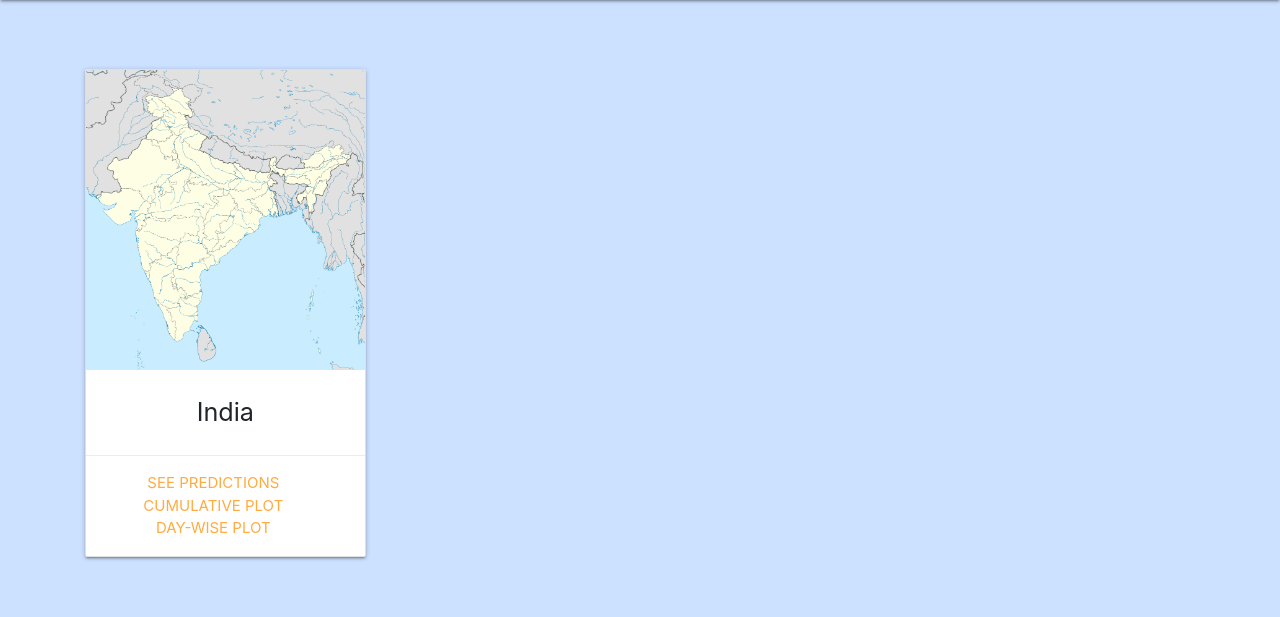
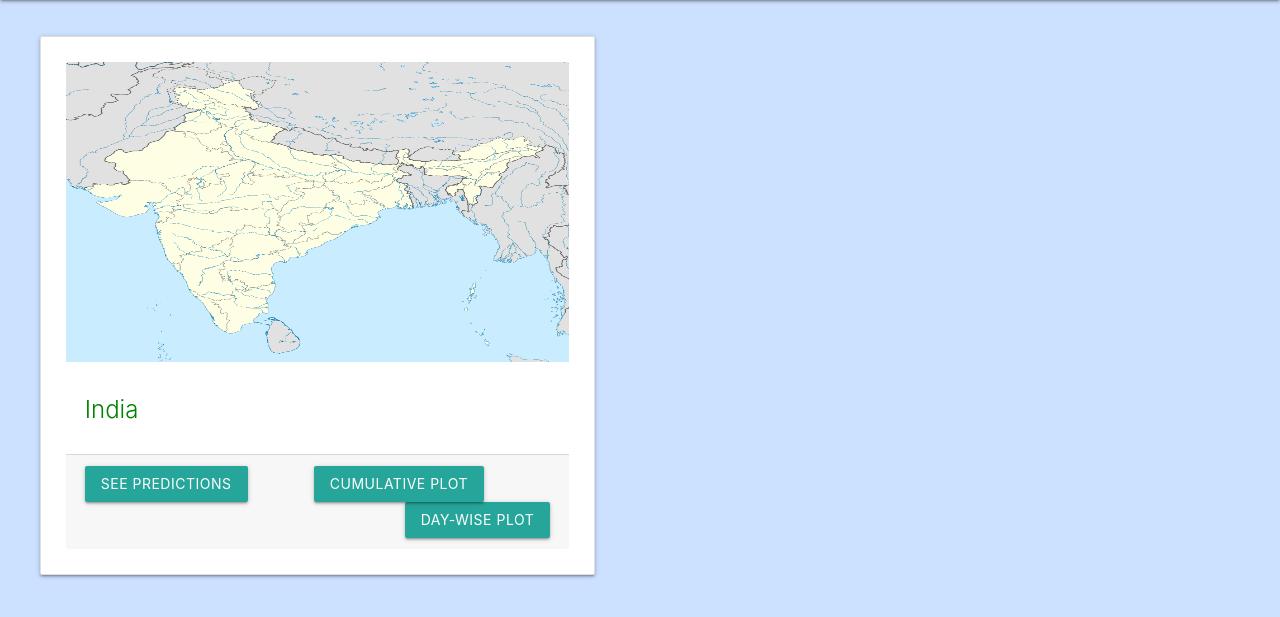
Before and after one commit to SaiVamshiK/Covid19-Future-Predictions-in-India, a Django app: page /overall/ in a window 1280 px wide. Shown: the part 64-681 px from the top of the page. Run offline with Django 3.2, Linux system fonts and the light colour scheme; some libraries are stand-ins or nearby versions.

Commit message:
styling added

```diff
--- a/Covid19PredictorApp/templates/Covid19PredictorApp/overall.html
+++ b/Covid19PredictorApp/templates/Covid19PredictorApp/overall.html
@@ -4,25 +4,42 @@
 {% for state in states%}
 
     {% if state.name == 'India' %}
-        <div style="margin-left: 20px;">
-            <div class="card" style="max-width: 400px;">
-                <div class="card-image">
-                  <img src="{{state.image}}">
 
-                </div>
-                <div class="card-content">
-                  <p class="flow-text" style="text-align: center;">{{state.name}}</p>
-                </div>
-                <div class="card-action" style="text-align: center;">
-                  <a href="display_plot/?state_name={{state.name}}">See Predictions</a>
-                  <br>
-                  <a href="cumulative/?state_name={{state.name}}">Cumulative Plot</a>
-                  <br>
-                  <a href="daywise/?state_name={{state.name}}">Day-wise Plot</a>
 
-                </div>
-              </div>
+
+        <div class="card" style="width: 37rem; margin:0 auto;">
+            <img class="card-img-top"
+                src= "{{state.image}}"
+                        alt="Card image cap">
+
+            <div class="card-body">
+                <h5 class="card-title" style="color:green">
+                    {{state.name}}
+                </h5>
+            </div>
+
+            <div class="card-footer text-center">
+
+                <button href="display_plot/?state_name={{state.name}}" class="btn btn-primary btn-sm float-left"
+                            id="left" style="color:white">
+                    See Predictions
+                </button>
+
+                <button href="cumulative/?state_name={{state.name}}" class="btn btn-warning btn-sm"
+                        id="center" style="color:white">
+                    Cumulative Plot
+                </button>
+                <button href="daywise/?state_name={{state.name}}" class="btn btn-danger btn-sm float-right"
+                        id="right" style="color:white">
+                    Day-wise Plot
+                </button>
+
+            </div>
         </div>
+
+
+
+
     {% endif %}
 
 
--- a/Covid19PredictorApp/views.py
+++ b/Covid19PredictorApp/views.py
@@ -315,7 +315,31 @@
         message = 'No state selected!!'
 
     context = {
-        'state_name' : message
+        'state_name': message
     }
+    df = pd.read_csv("https://api.covid19india.org/csv/latest/states.csv")
+    dates = []
+    confirmed_cases = []
+    for i in range(len(df)):
+        if df.iloc[i]['State'] == message:
+            t = df.iloc[i]['Date'].split('-')
+            v = datetime.datetime(int(t[0]), int(t[1]), int(t[2]))
+            dates.append(v)
+            confirmed_cases.append(df.iloc[i]['Confirmed'])
+    day_wise = []
+    day_wise.append(confirmed_cases[0])
 
-    return render(request,'Covid19PredictorApp/display_plot.html',context)
+    for i in range(1, len(confirmed_cases)):
+        day_wise.append(confirmed_cases[i] - confirmed_cases[i - 1])
+    fig2, ax = plt.subplots()
+    ax.plot(dates, day_wise)
+    ax.grid()
+    stri = "Daywise new cases in " + message
+    plt.title(stri)
+    plt.xlabel("Dates")
+    plt.ylabel("New cases")
+    buf = io.BytesIO()
+    plt.savefig(buf, format='png')
+    plt.close(fig2)
+    response = HttpResponse(buf.getvalue(), content_type='image/png')
+    return response
```
Also changed, not shown: Covid19PredictorApp/static/Covid19PredictorApp/main.css (+33 -0 lines), Covid19PredictorApp/templates/Covid19PredictorApp/home.html (+14 -7 lines).
